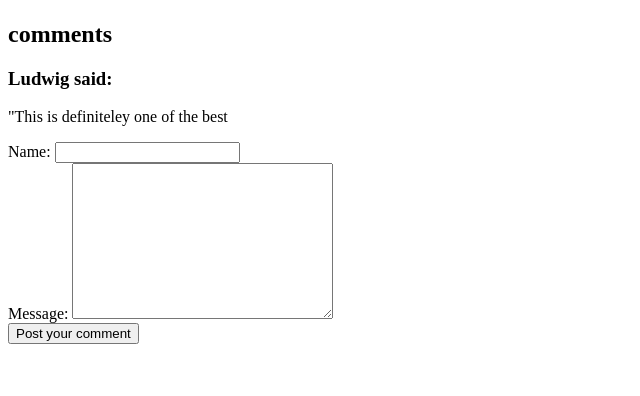
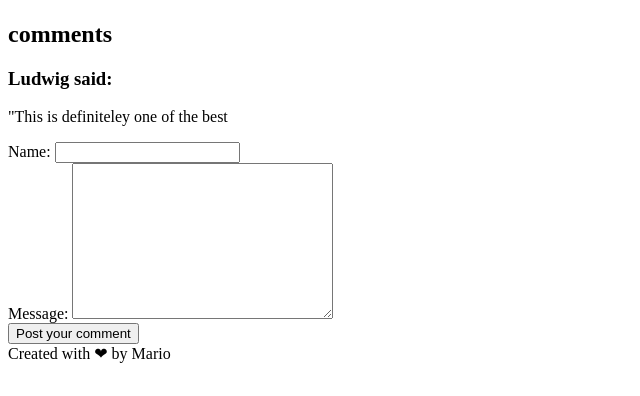
Before and after one commit to mnezmah/my-museum, a plain HTML site: page pages/detail-page.html in a window 1280 px wide. Shown: the part 404-800 px from the top of the page, without its empty margins (0-640 px from the left). Drawn offline with Linux system fonts and the light colour scheme.

Commit message:
detail page finished

```diff
--- a/pages/detail-page.html
+++ b/pages/detail-page.html
@@ -34,4 +34,5 @@
     </div>
   </main>
 </body>
+<footer>Created with ❤ by Mario</footer>
 </html>
```
